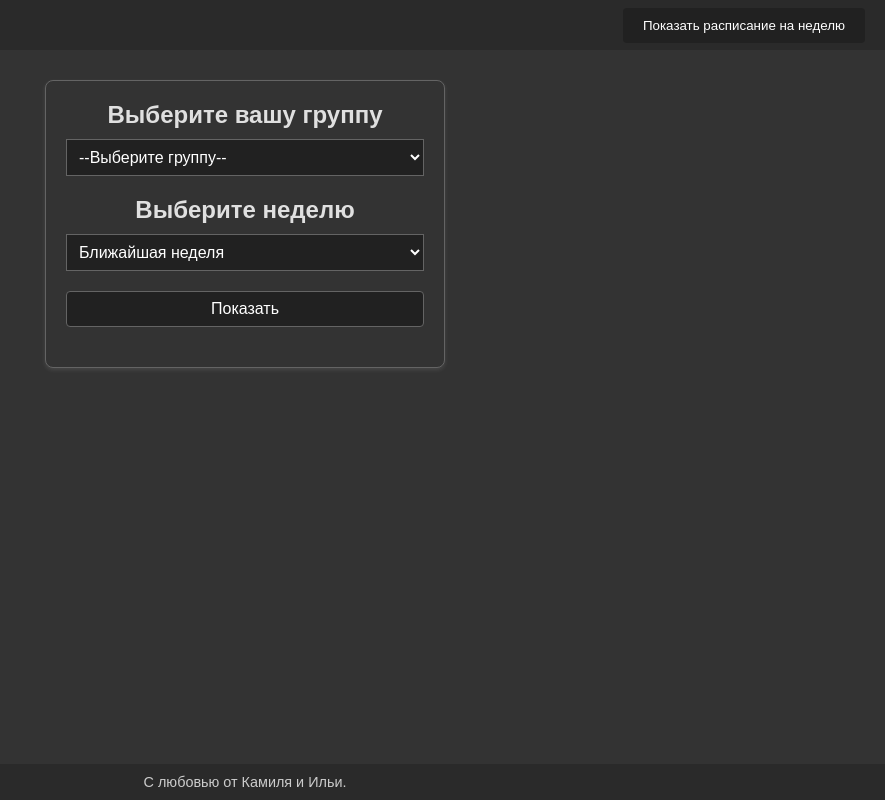
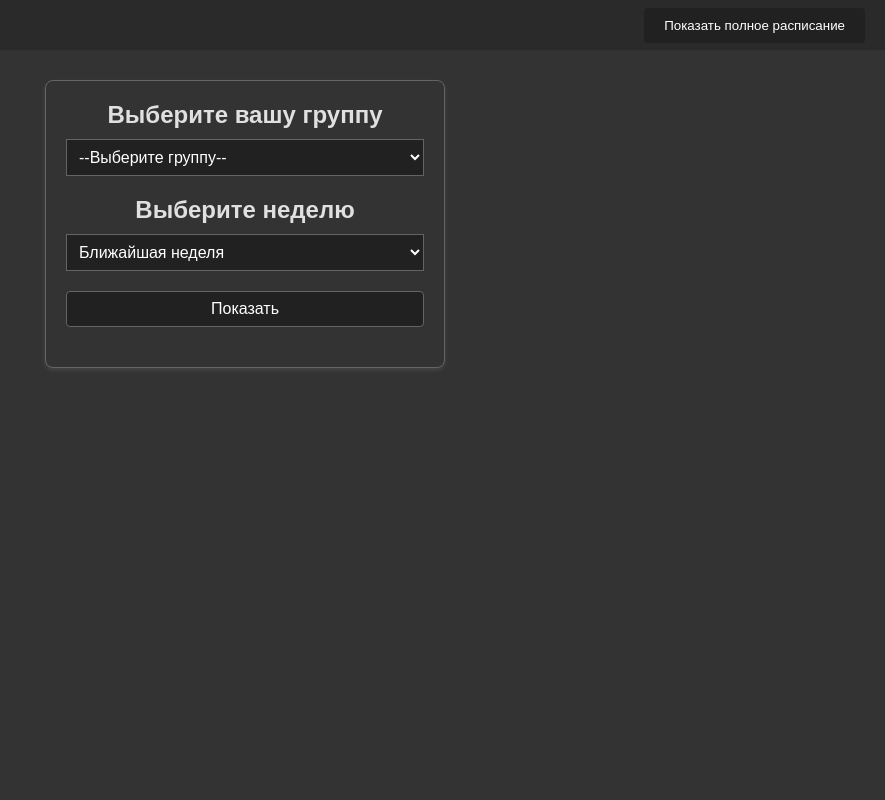
Before and after one commit to nnqnn/new-schedule, a plain HTML site: page index.html in a window 1280 px wide. Shown: the whole page, without its empty margins (395-1280 px from the left). Drawn offline with Linux system fonts and the light colour scheme.

Commit message:
deleted footer, changed button start display

```diff
--- a/index.html
+++ b/index.html
@@ -15,7 +15,7 @@
       <a href="#" id="groupNameLink"></a>
     </div>
     <div class="header-buttons">
-      <button id="toggleScheduleBtn">Показать расписание на неделю</button>
+      <button id="toggleScheduleBtn">Показать полное расписание</button>
     </div>
   </header>
 
@@ -71,7 +71,6 @@
     <div class="container" id="scheduleContainer"></div>
   </div>
 
-  <footer>С любовью от Камиля и Ильи.</footer>
 
   <script src="script.js"></script>
 </body>
```
